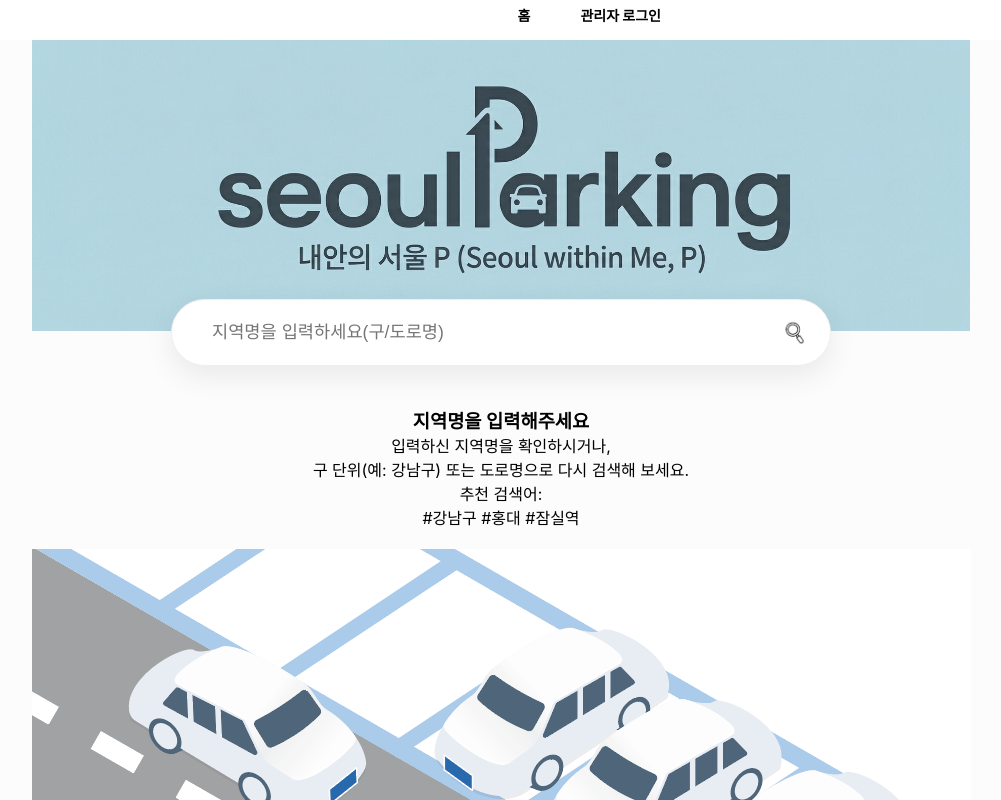
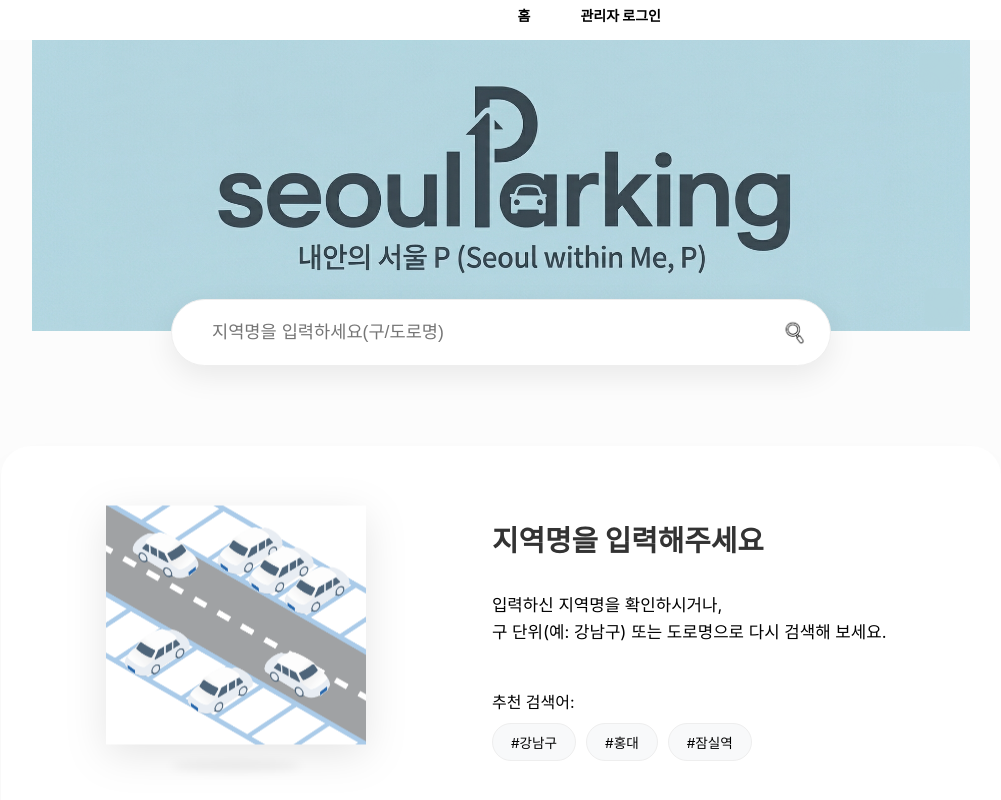
Before and after one commit to HANE48/Parking_place, a React (Create React App) app: page / in a window 1280 px wide. Both pictures are taken after a click on the button 934 px from the left and 332 px from the top of the page. Shown: the top 800 px of the page, without its empty margins (139-1140 px from the left). Built offline with nearby package versions, Linux system fonts and the light colour scheme.

Commit message:
NoResult CSS 수정

```diff
--- a/src/user/components/User2.css
+++ b/src/user/components/User2.css
@@ -300,3 +300,138 @@ li:hover {
         transform: translateY(-5px);
     }
 }
+
+.no-result-container {
+    width: 100%;
+    max-width: 1000px;
+    margin: 40px auto;
+    padding: 60px 40px;
+    background: white;
+    border-radius: 30px;
+    box-shadow: 0 20px 40px rgba(0, 0, 0, 0.03);
+    box-sizing: border-box;
+}
+
+/* 2. 레이아웃 엔진 (Grid 사용) */
+.no-result-content {
+    display: grid;
+    /* 넓은 화면: 왼쪽엔 이미지 영역(img), 오른쪽엔 텍스트 영역(txt) */
+    grid-template-columns: 1fr 1.2fr;
+    grid-template-areas:
+        "img title"
+        "img subtext"
+        "img tips";
+    align-items: center;
+    column-gap: 60px;
+    row-gap: 10px;
+}
+
+/* 3. 각 요소에 영역(Area) 할당 */
+.illustration-wrapper {
+    grid-area: img; /* 왼쪽 이미지 영역 점유 */
+    display: flex;
+    flex-direction: column;
+    align-items: center;
+    justify-content: center;
+}
+
+.no-result-text {
+    grid-area: title; /* 오른쪽 첫 번째 줄 */
+    font-size: 1.8rem;
+    font-weight: bold;
+    color: #333;
+    margin: 0;
+    text-align: left;
+}
+
+.no-result-subtext {
+    grid-area: subtext; /* 오른쪽 두 번째 줄 */
+    font-size: 1.05rem;
+    line-height: 1.6;
+    color: black !important;
+    margin: 0;
+    text-align: left;
+}
+
+.search-tips {
+    grid-area: tips; /* 오른쪽 세 번째 줄 */
+    margin-top: 10px;
+    text-align: left;
+}
+
+/* 4. 일러스트 및 칩 스타일 */
+.no-result-img {
+    width: 100%;
+    max-width: 260px;
+    height: auto;
+    filter: drop-shadow(0 10px 20px rgba(0,0,0,0.1));
+    animation: float-noresult 3s ease-in-out infinite;
+}
+
+.ghost-shadow {
+    width: 130px;
+    height: 12px;
+    background: rgba(0,0,0,0.05);
+    border-radius: 50%;
+    margin-top: 15px;
+    filter: blur(4px);
+}
+
+.tip-chips {
+    display: flex;
+    gap: 10px;
+    flex-wrap: wrap;
+    margin-top: 10px;
+}
+
+.chip {
+    background: #f8f9fa;
+    padding: 8px 18px;
+    border-radius: 20px;
+    font-size: 0.85rem;
+    color: black;
+    border: 1px solid #eee;
+    transition: 0.3s;
+}
+
+.chip:hover {
+    border-color: #007bff;
+    color: #007bff;
+    transform: translateY(-3px);
+}
+
+/* 5. 반응형 대응 (화면이 좁아질 때) */
+@media (max-width: 900px) {
+    .no-result-content {
+        /* 세로로 한 줄씩 쌓이도록 변경 */
+        grid-template-columns: 1fr;
+        grid-template-areas:
+            "title"
+            "subtext"
+            "tips"
+            "img"; /* 문구가 위쪽, 일러스트가 아래쪽 */
+        text-align: center;
+        gap: 30px;
+    }
+
+    .no-result-text,
+    .no-result-subtext,
+    .search-tips {
+        text-align: center;
+    }
+
+    .tip-chips {
+        justify-content: center;
+    }
+
+    .illustration-wrapper {
+        margin-top: 20px;
+    }
+}
+
+/* 6. 둥둥 떠다니는 효과 */
+@keyframes float-noresult {
+    0% { transform: translateY(0px); }
+    50% { transform: translateY(-15px); }
+    100% { transform: translateY(0px); }
+}
```
